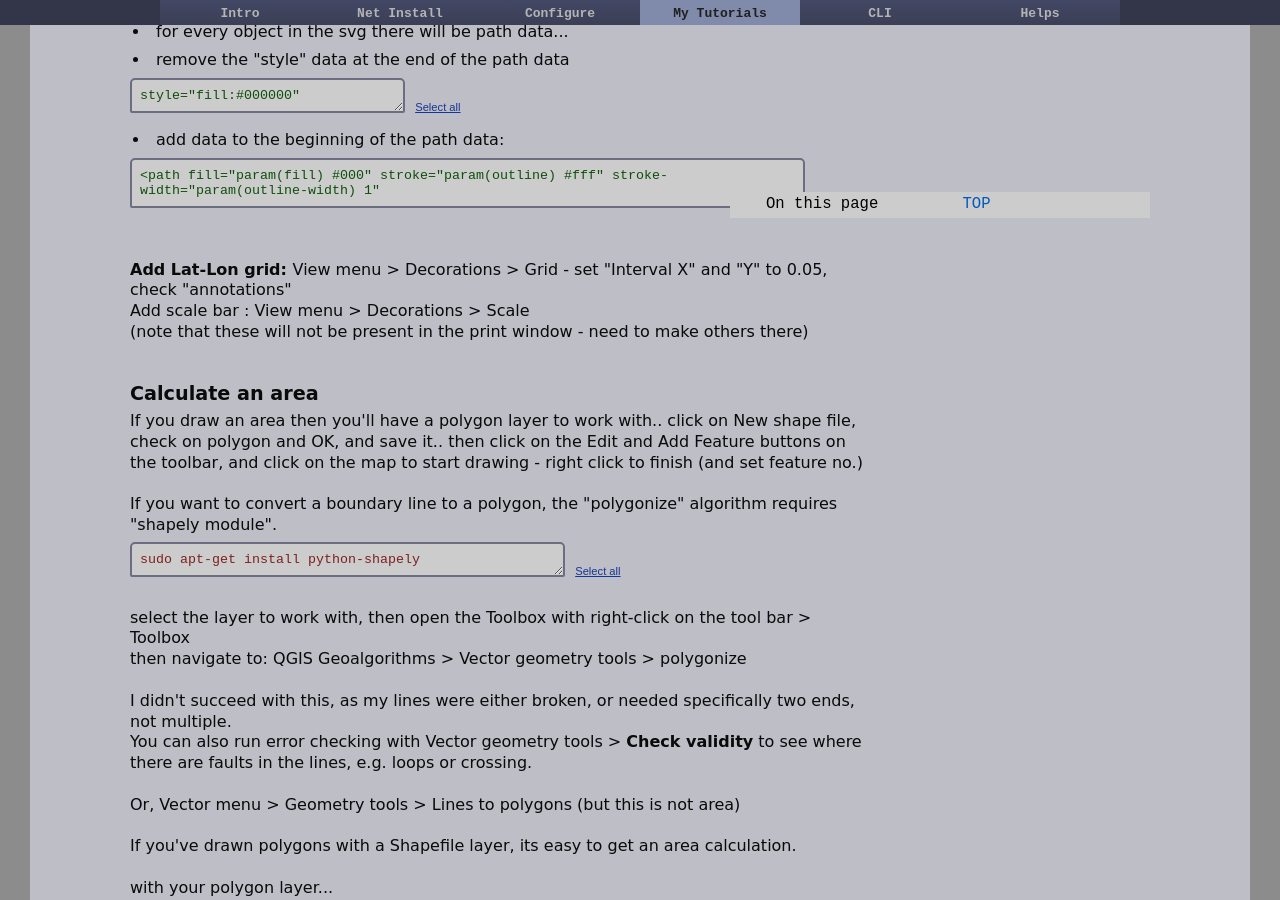
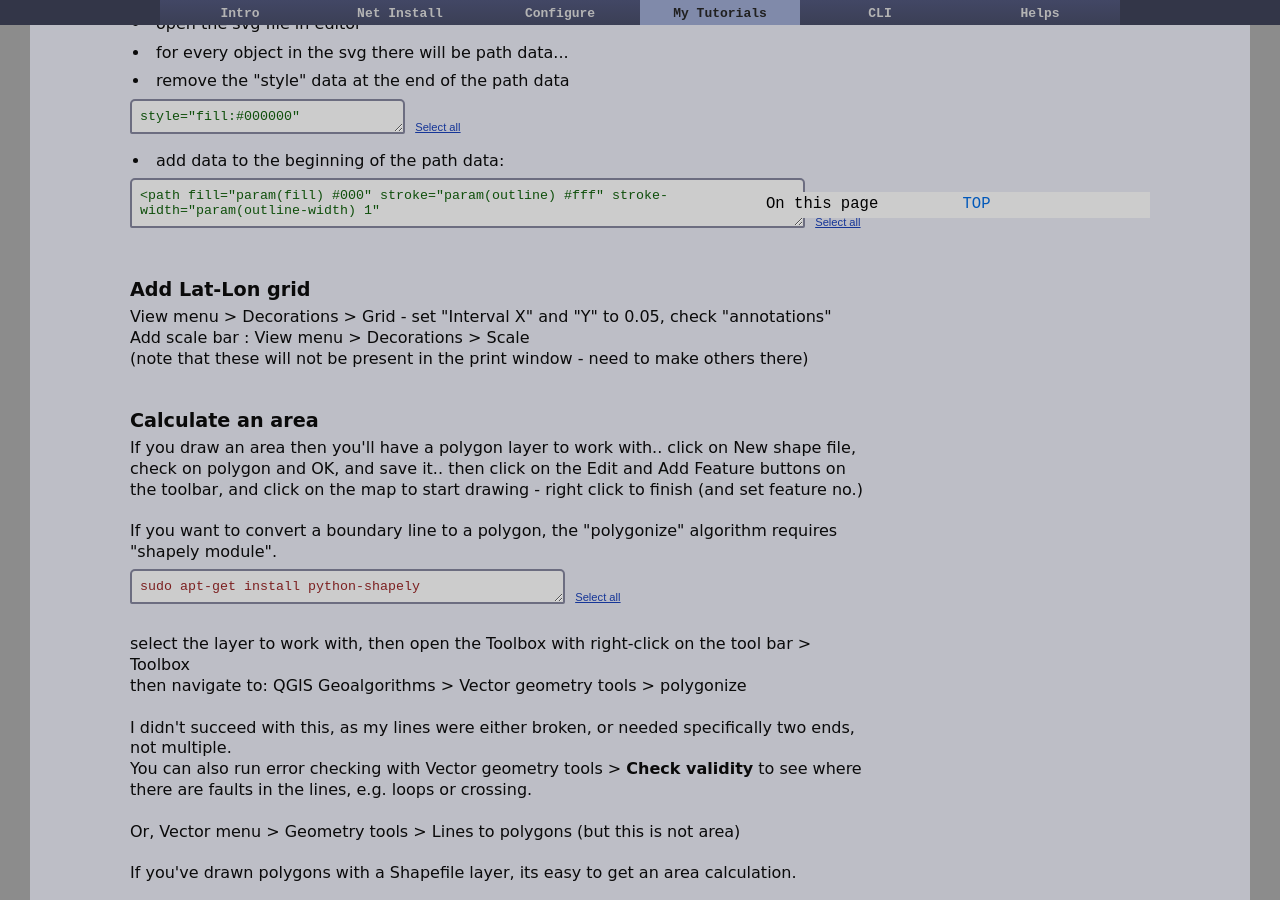
Before and after one commit to dquinton/debian-install, a Jekyll site: the page built from tutorial/11a-gps.html, in a window 1280 px wide and 900 px high, scrolled down 3393 px. Built offline with Jekyll 4.4.1, drawn with Linux system fonts in a browser that asks for light colours.

Commit message:
updating pages

```diff
--- a/tutorial/11a-gps.html
+++ b/tutorial/11a-gps.html
@@ -82,7 +82,8 @@ To update the geo data in the layer after changes were made to the source gpx fi
 <h3>Waypoint labels</h3> (or any feature labels) - double click on the layer, Labels > check "Label this layer.." then select "name" on drop-down list, and click OK - but you could select another field, as in altitude, etc.
 <br><br>
 The problem is that the labels may be positioned a little badly, so how would you move them around? Simply use this....
-<br><br>
+<br><br><br>
+
 <h3>Annotation -labels</h3>
 install the plugin "<b>EasyCustomLabeling</b>" from Plugins menu > Manage and Install<br>
 and also "<b>Memory Layer Saver</b>" plugin so that your labels will be saved in the project
@@ -161,7 +162,8 @@ style="fill:#000000"</textarea>
 
 
 <br><br>
-<b>Add Lat-Lon grid: </b>View menu > Decorations > Grid - set "Interval X" and "Y" to 0.05, check "annotations"<br>
+<h3>Add Lat-Lon grid</h3>
+View menu > Decorations > Grid - set "Interval X" and "Y" to 0.05, check "annotations"<br>
 Add scale bar : View menu > Decorations > Scale<br>
 (note that these will not be present in the print window - need to make others there)
 
```
